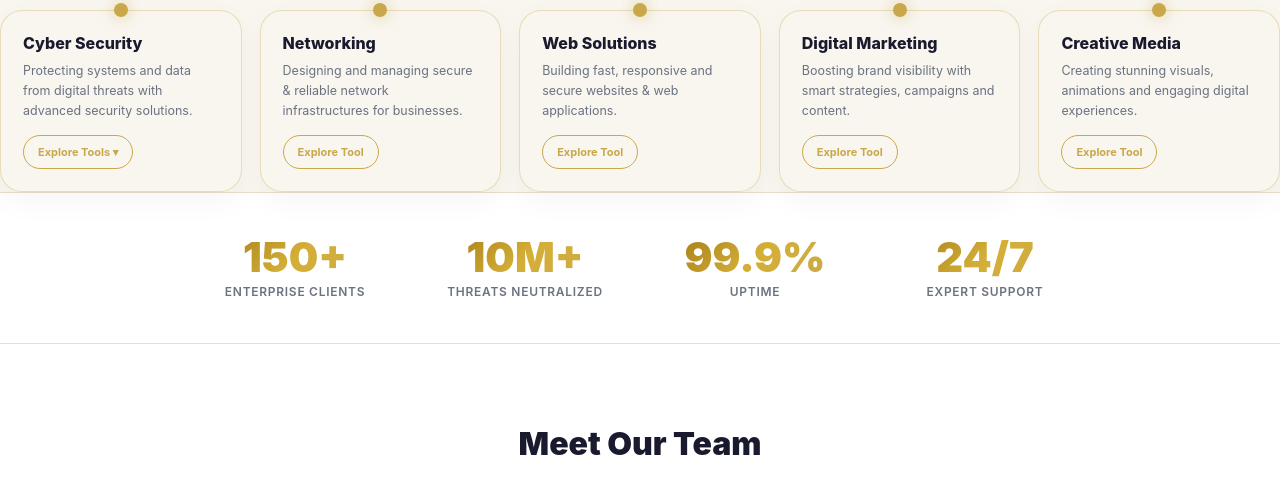
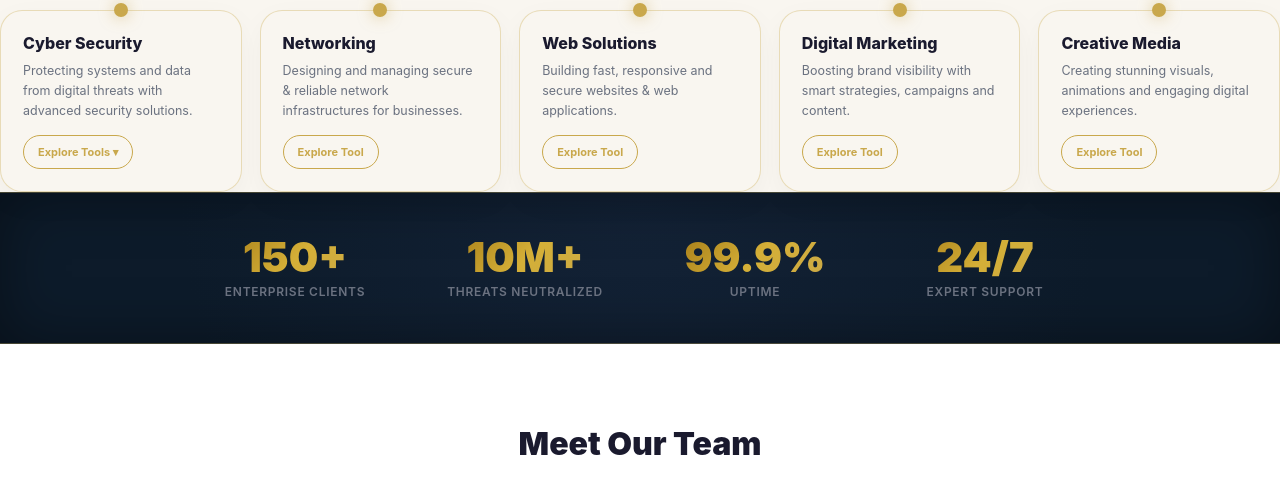
Before and after one commit to syedghous-1jp/Zyventra-Technologies, a plain HTML site: page index.html in a window 1280 px wide. Shown: the part 1870-2354 px from the top of the page. Drawn offline with Linux system fonts and the light colour scheme.

Commit message:
Update index.html

```diff
--- a/index.html
+++ b/index.html
@@ -332,7 +332,14 @@ z-index:9999999;
 .tool-link:hover{gap:10px}
 
 /* STATS */
-.stats-sect{background:#fff;border-top:1px solid var(--border);border-bottom:1px solid var(--border);padding:44px 40px}
+.stats-sect{
+  background: radial-gradient(circle at top, #132236, #0D1B2A 70%);
+  border-top:1px solid rgba(201,168,76,.3);
+  border-bottom:1px solid rgba(201,168,76,.3);
+  padding:44px 40px;
+
+  box-shadow: inset 0 0 60px rgba(0,0,0,0.4);
+}
 .stats-grid{display:grid;grid-template-columns:repeat(4,1fr);gap:20px;max-width:900px;margin:0 auto;text-align:center}
 .stat-num{font-size:2.6rem;font-weight:900;background:linear-gradient(135deg,#9A7010,#D4AF37,#C9A84C);-webkit-background-clip:text;-webkit-text-fill-color:transparent;background-clip:text;line-height:1}
 .stat-lbl{color:var(--muted);font-size:12px;font-weight:600;margin-top:5px;text-transform:uppercase;letter-spacing:.06em}
```
